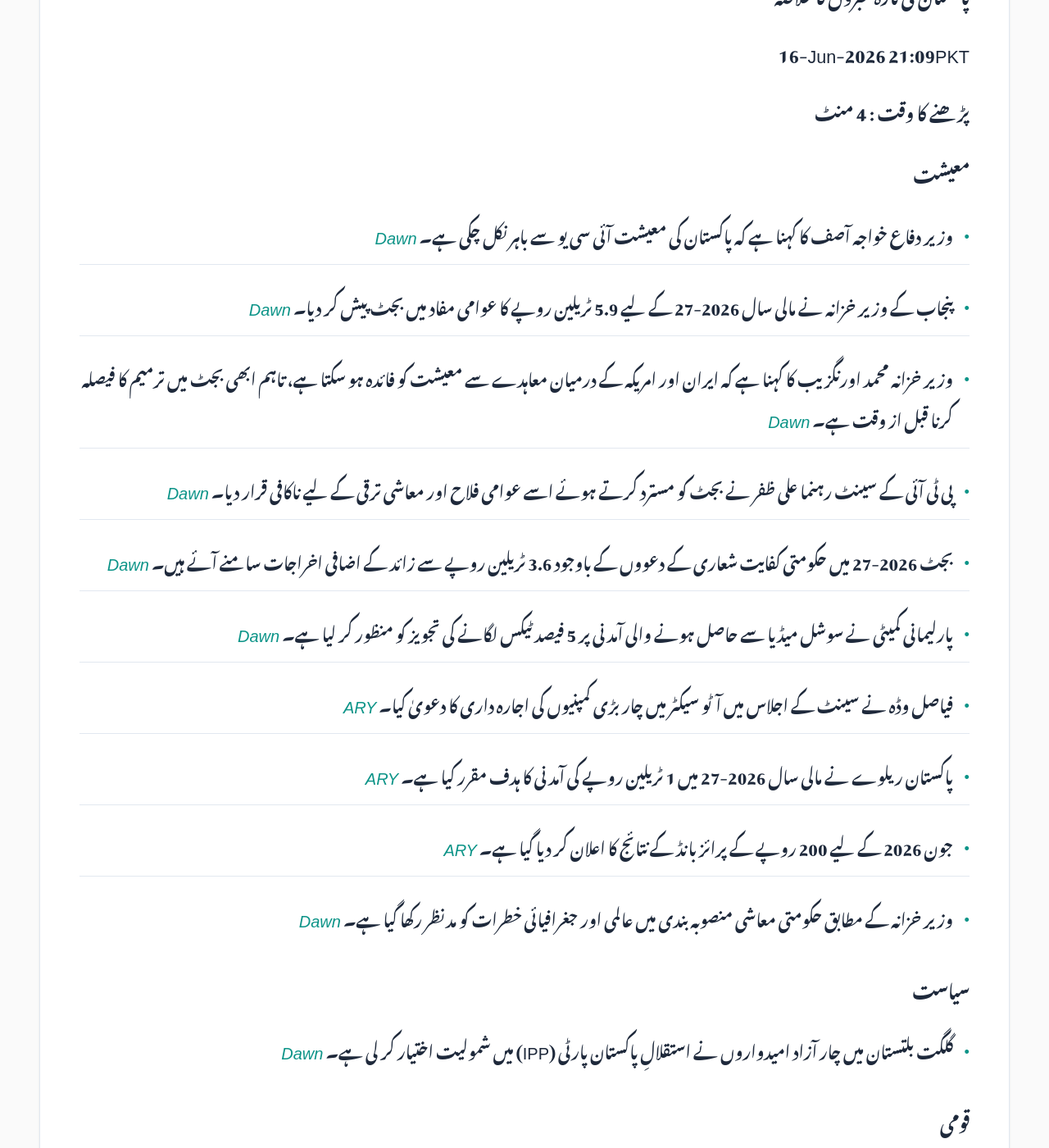
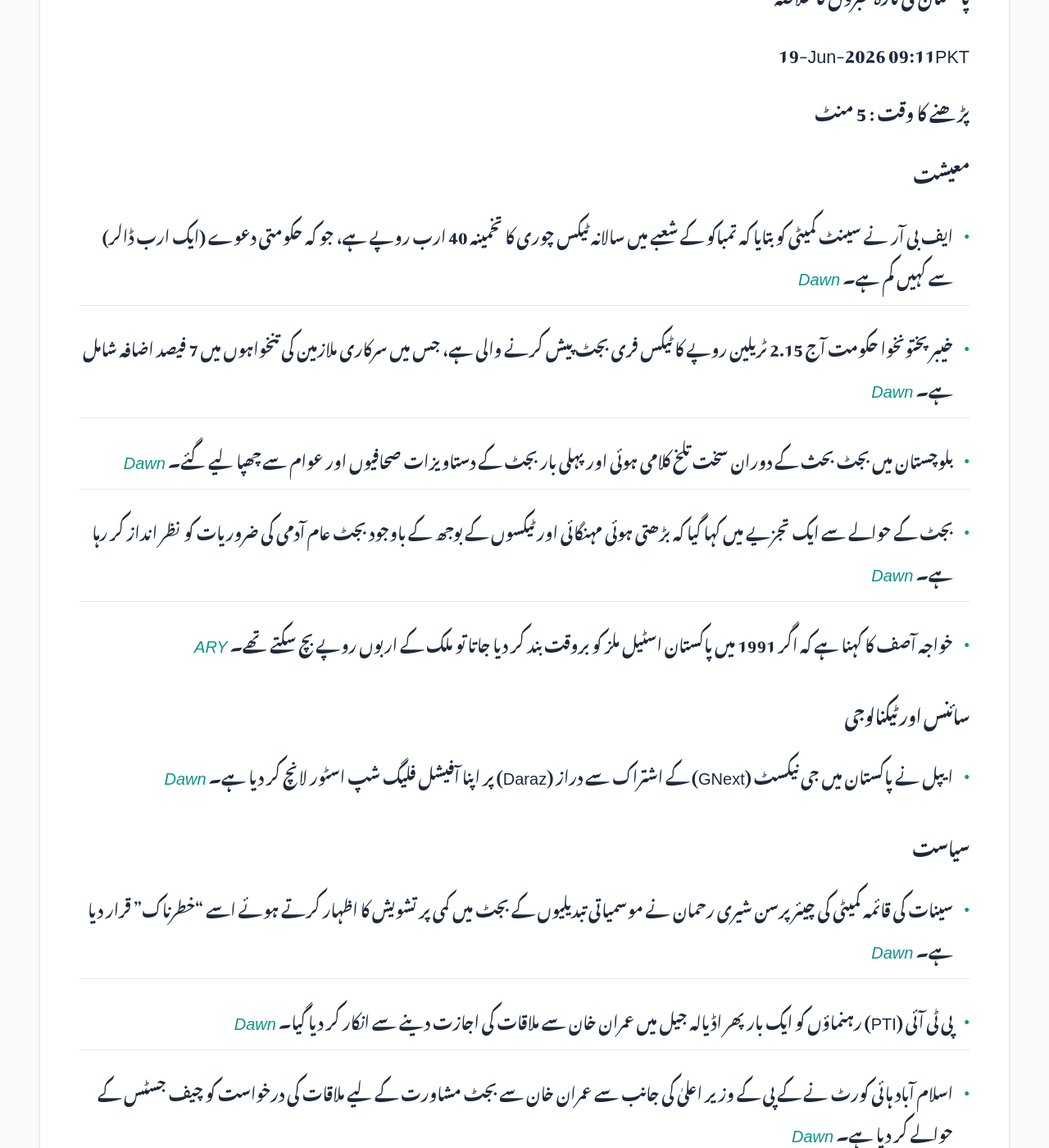
Before and after one commit to zsubzwary/news, a Jekyll site: the page built from ur/index.md, in a window 1280 px wide and 1400 px high, scrolled down 354 px. Shown: the whole window at 82% size. Built offline with Jekyll 4.4.1, drawn with Linux system fonts in a browser that asks for light colours; some web fonts are replaced; comment, search, counter and statistics services are not loaded; some of the changed text lies outside the part shown.

Commit message:
DateTime; 2026-06-19T04:11:13.612Z

```diff
--- a/ur/index.md
+++ b/ur/index.md
@@ -7,48 +7,50 @@ rtl: true
 
 پاکستان کی تازہ خبروں کا خلاصہ
 
- &lrm; 16-Jun-2026 21:09PKT
+ &lrm; 19-Jun-2026 09:11PKT
 
-پڑھنے کا وقت : 4 منٹ
+پڑھنے کا وقت : 5 منٹ
 
 ### معیشت
-- وزیر دفاع خواجہ آصف کا کہنا ہے کہ پاکستان کی معیشت آئی سی یو سے باہر نکل چکی ہے۔ *[Dawn](https://www.dawn.com/news/2008286/pakistans-economy-has-left-the-icu-says-khawaja-asif)*
-- پنجاب کے وزیر خزانہ نے مالی سال 2026-27 کے لیے 5.9 ٹریلین روپے کا عوامی مفاد میں بجٹ پیش کر دیا۔ *[Dawn](https://www.dawn.com/news/2008300/punjab-finance-minister-presents-people-friendly-budget-in-assembly)*
-- وزیر خزانہ محمد اورنگزیب کا کہنا ہے کہ ایران اور امریکہ کے درمیان معاہدے سے معیشت کو فائدہ ہو سکتا ہے، تاہم ابھی بجٹ میں ترمیم کا فیصلہ کرنا قبل از وقت ہے۔ *[Dawn](https://www.dawn.com/news/2008265/aurangzeb-sees-budget-upside-from-us-iran-deal-but-says-way-too-premature-to-revise-projections)*
-- پی ٹی آئی کے سینٹ رہنما علی ظفر نے بجٹ کو مسترد کرتے ہوئے اسے عوامی فلاح اور معاشی ترقی کے لیے ناکافی قرار دیا۔ *[Dawn](https://www.dawn.com/news/2008342/ptis-ali-zafar-rejects-budget-says-it-achieves-neither-growth-nor-public-welfare)*
-- بجٹ 2026-27 میں حکومتی کفایت شعاری کے دعووں کے باوجود 3.6 ٹریلین روپے سے زائد کے اضافی اخراجات سامنے آئے ہیں۔ *[Dawn](https://www.dawn.com/news/2008210/budget-2026-27-record-rs36tr-overspending-belies-govts-austerity-claims)*
-- پارلیمانی کمیٹی نے سوشل میڈیا سے حاصل ہونے والی آمدنی پر 5 فیصد ٹیکس لگانے کی تجویز کو منظور کر لیا ہے۔ *[Dawn](https://www.dawn.com/news/2008234/budget-2026-27-senate-panel-backs-5pc-tax-on-earnings-from-social-media)*
-- فیاصل وڈہ نے سینٹ کے اجلاس میں آٹو سیکٹر میں چار بڑی کمپنیوں کی اجارہ داری کا دعویٰ کیا۔ *[ARY](https://arynews.tv/pakistan-auto-sector-monopoly-explain-by-faisal-vawda)*
-- پاکستان ریلوے نے مالی سال 2026-27 میں 1 ٹریلین روپے کی آمدنی کا ہدف مقرر کیا ہے۔ *[ARY](https://arynews.tv/pakistan-railways-to-earn-rs1trillion-in-financial-year-2026-27)*
-- جون 2026 کے لیے 200 روپے کے پرائز بانڈ کے نتائج کا اعلان کر دیا گیا ہے۔ *[ARY](https://arynews.tv/rs200-prize-bond-draw-june-2026-full-results-announced)*
-- وزیر خزانہ کے مطابق حکومتی معاشی منصوبہ بندی میں عالمی اور جغرافیائی خطرات کو مدنظر رکھا گیا ہے۔ *[Dawn](https://www.dawn.com/news/2008272/govts-economic-planning-mindful-of-possible-external-and-geopolitical-risks-finmin-tells-uk-mp)*
+- ایف بی آر نے سینٹ کمیٹی کو بتایا کہ تمباکو کے شعبے میں سالانہ ٹیکس چوری کا تخمینہ 40 ارب روپے ہے، جو کہ حکومتی دعوے (ایک ارب ڈالر) سے کہیں کم ہے۔ *[Dawn](https://www.dawn.com/news/2009023/fbr-tells-senate-panel-tobacco-tax-theft-is-rs40bn-not-1bn)*
+- خیبر پختونخوا حکومت آج 2.15 ٹریلین روپے کا ٹیکس فری بجٹ پیش کرنے والی ہے، جس میں سرکاری ملازمین کی تنخواہوں میں 7 فیصد اضافہ شامل ہے۔ *[Dawn](https://www.dawn.com/news/2008995/kp-to-unveil-rs215tr-tax-free-budget-today)*
+- بلوچستان میں بجٹ بحث کے دوران سخت تلخ کلامی ہوئی اور پہلی بار بجٹ کے دستاویزات صحافیوں اور عوام سے چھپا لیے گئے۔ *[Dawn](https://www.dawn.com/news/2009013/balochistan-budget-2026-27-press-shut-out-as-balochistan-budget-draws-mpas-ire)*
+- بجٹ کے حوالے سے ایک تجزیے میں کہا گیا کہ بڑھتی ہوئی مہنگائی اور ٹیکسوں کے بوجھ کے باوجود بجٹ عام آدمی کی ضروریات کو نظر انداز کر رہا ہے۔ *[Dawn](https://www.dawn.com/news/2009039/they-dont-really-care)*
+- خواجہ آصف کا کہنا ہے کہ اگر 1991 میں پاکستان اسٹیل ملز کو بروقت بند کر دیا جاتا تو ملک کے اربوں روپے بچ سکتے تھے۔ *[ARY](https://arynews.tv/khawaja-asif-pakistan-steel-mills-should-have-been-shut-earlier)*
+
+### سائنس اور ٹیکنالوجی
+- ایپل نے پاکستان میں جی نیکسٹ (GNext) کے اشتراک سے دراز (Daraz) پر اپنا آفیشل فلیگ شپ اسٹور لانچ کر دیا ہے۔ *[Dawn](https://www.dawn.com/news/2008918/apple-launches-official-flagship-store-on-e-commerce-platform-daraz-pakistan)*
 
 ### سیاست
-- گلگت بلتستان میں چار آزاد امیدواروں نے استقلالِ پاکستان پارٹی (IPP) میں شمولیت اختیار کر لی ہے۔ *[Dawn](https://www.dawn.com/news/2008336/four-independents-join-aleem-khans-istehkam-i-pakistan-party-in-gilgit-baltistan)*
+- سینات کی قائمہ کمیٹی کی چیئرپرسن شیری رحمان نے موسمیاتی تبدیلیوں کے بجٹ میں کمی پر تشویش کا اظہار کرتے ہوئے اسے "خطرناک" قرار دیا ہے۔ *[Dawn](https://www.dawn.com/news/2008996/budget-2026-27-shocking-climate-budget-cut-draws-warning-from-sherry-rehman)*
+- پی ٹی آئی (PTI) رہنماؤں کو ایک بار پھر اڈیالہ جیل میں عمران خان سے ملاقات کی اجازت دینے سے انکار کر دیا گیا۔ *[Dawn](https://www.dawn.com/news/2009012/pti-leaders-denied-meeting-with-imran)*
+- اسلام آباد ہائی کورٹ نے کے پی کے وزیر اعلیٰ کی جانب سے عمران خان سے بجٹ مشاورت کے لیے ملاقات کی درخواست کو چیف جسٹس کے حوالے کر دیا ہے۔ *[Dawn](https://www.dawn.com/news/2008905/ihc-refers-afridis-petition-seeking-meeting-with-imran-for-provincial-budget-consultations-to-chief-justice)*
+- بلاول بھٹو زرداری کا کہنا ہے کہ وفاق نے وعدہ کیا ہے کہ صوبوں کے ترقیاتی فنڈز میں مزید کمی نہیں کی جائے گی۔ *[Dawn](https://www.dawn.com/news/2008864/centre-committed-not-to-ask-for-further-sacrifices-after-freeze-on-provinces-development-funds-bilawal)*
 
 ### قومی
-- نامور وکلاء ایمان مزاری اور ہادی چتھا کو انسانی حقوق کے لیے ان کی خدمات پر عالمی اعزاز سے نوازا گیا۔ *[Dawn](https://www.dawn.com/news/2008326/lawyers-imaan-mazari-hadi-chattha-awarded-prestigious-human-rights-prize-for-advocacy-work)*
-- عمران خان کی بہن علیمہ خان نے ان کی آنکھ کے علاج کے لیے ہسپتال لے جانے کے حکومتی ورژن پر تحفظات کا اظہار کیا۔ *[Dawn](https://www.dawn.com/news/2008278/we-do-not-accept-govts-version-of-events-says-aleema-after-imran-taken-to-hospital-for-5th-time-for-eye-ailment)*
-- اٹک میں سی ٹی ڈی کے ایک آپریشن کے دوران 5 مبینہ دہشت گرد ہلاک ہو گئے۔ *[Dawn](https://www.dawn.com/news/2008293/5-suspected-terrorists-killed-during-intelligence-based-operation-in-attock-ctd)*
-- وزیراعظم شہباز شریف نے گلگت بلتستان میں 100 میگا واٹ کے شمسی توانائی کے منصوبے کی تکمیل میں تیزی لانے کی ہدایت کی۔ *[Dawn](https://www.dawn.com/news/2008274/pm-directs-authorities-to-expedite-work-on-100mw-solar-power-project-in-gb)*
-- حافظ آباد کے ڈی پی او کو ایک مقامی ایم پی اے کے بیٹے کے ساتھ جھگڑے کے بعد عہدے سے ہٹا دیا گیا۔ *[Dawn](https://www.dawn.com/news/2008130/hafizabad-dpo-changed-after-row-with-mpas-son-over-office-toilet-use)*
-- آزاد کشمیر میں JAAC کے احتجاج اور ہڑتال کے دوران تجارتی سرگرمیاں متاثر ہوئیں۔ *[Dawn](https://www.dawn.com/news/2008215/jaac-protest-in-rawalakot-dwindles-as-shutter-down-strike-continues-across-ajk)*
-- پولیس کے مطابق اینمول پنکی کا منشیات کا نیٹ ورک تعلیمی اداروں اور پوش علاقوں تک پھیلا ہوا تھا۔ *[Dawn](https://www.dawn.com/news/2008169/pinkys-long-running-drug-network-targeted-elite-areas-students-io)*
-- لیسکو کی جانب سے بجلی کی لوڈشیڈنگ (آؤٹج) کا اعلان کیا گیا۔ *[ARY](https://arynews.tv/electricity-outage-announced-for-these-areas-by-lesco)*
+- پنجاب پولیس اور سی سی ڈی نے چکوال میں ایک بچی کے قتل کے واقعے میں "مجرمانہ غفلت" تسلیم کرتے ہوئے کہا ہے کہ اس معاملے کو دبایا نہیں جائے گا۔ *[Dawn](https://www.dawn.com/news/2008924/punjab-police-ccd-admit-mistake-in-girls-killing-in-chakwal-assure-incident-will-not-be-covered-up)*
+- کراچی میں ٹرانسپورٹرز کی شہر گیر ہڑتال کے باعث شہریوں کو شدید مشکلات کا سامنا کرنا پڑ رہا ہے۔ *[Dawn](https://www.dawn.com/news/2009067/commuters-suffer-as-transporters-hold-strike)*
+- سپریم کورٹ آف پاکستان نے عدالتی عمل کو ڈیجیٹل ادائیگیوں کے ذریعے "کیش لیس" بنانے کے لیے اسٹیٹ بینک اور 1LINK کے ساتھ معاہدہ کیا ہے۔ *[Dawn](https://www.dawn.com/news/2009017/judicial-processes-go-cashless)*
+- مارگلہ ہلز نیشنل پارک کے تحفظ اور وہاں تجارتی سرگرمیوں کے حوالے سے بحث جاری ہے۔ *[Dawn](https://www.dawn.com/news/2009037/mhnp-conservation-vs-absolutism)*
 
 ### بین الاقوامی
-- بھارت نے امتحانی دھوکہ دہی روکنے کے لیے ٹیلی گرام ایپ پر پابندی لگا دی ہے۔ *[Dawn](https://www.dawn.com/news/2008345/india-blocks-telegram-before-retest-exam-to-curb-cheating)*
-- امریکی فوج آسٹریلیا کے ساحل پر جنگ کے لیے تیار ہتھیاروں کا ذخیرہ قائم کرنے کا منصوبہ بنا رہی ہے۔ *[Dawn](https://www.dawn.com/news/2008291/us-military-to-build-war-ready-stockpile-in-australia-documents-show)*
-- کیلیفورنیا میں امریکی فضائیہ کا بی 52 بمبار گرنے سے عملے کے 8 افراد ہلاک ہو گئے۔ *[Dawn](https://www.dawn.com/news/2008268/us-air-force-b-52-bomber-crashes-in-california-killing-all-8-crew-aboard)*
-- برطانوی رکن پارلیمنٹ نے افغانستان سے ہونے والے حملوں کے خلاف پاکستان کے دفاع کے حق کی حمایت کی۔ *[Dawn](https://www.dawn.com/news/2008233/uk-mp-backs-pakistans-response-to-attacks-from-afghanistan)*
-- کویت میں ایک شاہی خاندان کے رکن کو تین سال قید کی سزا سنائی گئی۔ *[ARY](https://arynews.tv/kuwait-sentences-royal-to-three-years-in-prison)*
+- امریکی نائب صدر جے ڈی وینس نے ایران کے ساتھ ہونے والے معاہدے پر اسرائیلی تنقید کرنے والوں کو سخت جواب دیا ہے۔ *[Dawn](https://www.dawn.com/news/2008928/wake-up-us-vp-vance-rebukes-israeli-critics-of-iran-deal)*
+- وزیر اعظم شہباز شریف نے ایران کے صدر سے فون پر بات کرتے ہوئے کہا کہ واشنگٹن اور تہران کے درمیان معاہدہ ایران کی تعمیر نو میں اہم ہوگا۔ *[Dawn](https://www.dawn.com/news/2008902/landmark-islamabad-mou-to-go-a-long-way-in-rebuilding-iran-pm-shehbaz-tells-pezeshkian)*
+- پاکستان نے سندھ کے دریاؤں پر بھارت کے 17 منصوبوں کو "ہائیڈرو ہیجمنی" کا ذریعہ قرار دیتے ہوئے شدید مخالفت کی ہے۔ *[Dawn](https://www.dawn.com/news/2008889/pakistan-assails-17-indian-projects-on-indus-waterways-calls-them-tools-for-hydro-hegemony)*
+- یوکرین نے ماسکو میں ایک بڑے آئل ریفائنری پر ڈرون کے ذریعے بڑا حملہ کیا جس سے آگ لگ گئی۔ *[Dawn](https://www.dawn.com/news/2008917/ukraine-sets-moscow-refinery-ablaze-in-biggest-attack-in-years)*
+- ایران اور امریکہ کے درمیان ہونے والے معاہدے کی بنیاد پر ڈیجیٹل طور پر دستخط مکمل ہو چکے ہیں۔ *[Dawn](https://www.dawn.com/news/2009029/digital-deal)*
+- امریکی نائب صدر نے ایران کے ساتھ امن مذاکرات کے سلسلے میں اپنا دورہ منسوخ کر دیا ہے۔ *[ARY](https://arynews.tv/jd-vance-cancels-trip-for-peace-talks-with-iran)*
 
 ### کھیل
-- بھارتی کرکٹ کھلاڑی سویرا ونشی نے سری لنکا کے خلاف میچ کے دوران جارحانہ رویہ اختیار کیا۔ *[Dawn](https://www.dawn.com/news/2008271/indian-wunderkind-sooryavanshi-15-loses-cool-in-on-field-spat-during-sri-lanka-match)*
+- میکسیکو نے جنوبی کوریا کو ہرا کر ورلڈ کپ کے ناک آؤٹ مرحلے میں پہنچنے والی پہلی ٹیم ہونے کا اعزاز حاصل کر لیا ہے۔ *[Dawn](https://www.dawn.com/news/2009051/co-hosts-mexico-first-team-into-world-cup-knockout-rounds)*
+- جنوبی افریقہ نے چیک جمہوریہ کے خلاف ڈرا کے ساتھ اپنے ورلڈ کپ کے خواب کو زندہ رکھا ہے۔ *[Dawn](https://www.dawn.com/news/2008926/south-africa-hold-czechs-keep-world-cup-knockout-dream-alive)*
+- ورلڈ کپ کے گروپ بی میں کینیڈا نے قطر کو شکست دے دی ہے۔ *[ARY](https://arynews.tv/canada-thrash-qatar-in-world-cup-group-b)*
+- سویڈن کے سربراہ پیٹر نے ورلڈ کپ میں اپنی ٹیم کی بہتری کے عزم کا اظہار کیا ہے۔ *[ARY](https://arynews.tv/sweden-boss-potter-eyes-redemption-at-world-cup)*
+- سوئٹزرلینڈ نے بوسنیا ہرزیگووینا کو شکست دے کر ورلڈ کپ کے آخری 32 کے مرحلے میں جگہ بنانے کے قریب کامیابی حاصل کی۔ *[ARY](https://arynews.tv/switzerland-beat-bosnia-herzegovina-to-close-on-world-cup-last-32)*
+- ککوریلا نے ریئل میڈرڈ کی طرف سے منتقلی کو ایک بڑا قدم قرار دیا ہے۔ *[ARY](https://arynews.tv/real-madrid-move-huge-step-up-says-cucurella)*
+- انگلش کرکٹ کے عظیم کھلاڑی بوتھم نے اسٹوکس کی کرفیو توڑنے پر تنقید کی ہے۔ *[ARY](https://arynews.tv/england-great-botham-slams-stokes-for-breaking-curfew)*
 
 ### دیگر
-- ٹام ہولینڈ نے اپنی شریک حیات کے طور پر زینڈیا کا نام لے کر اپنی شادی کی تصدیق کر دی۔ *[ARY](https://arynews.tv/tom-holland-finally-calls-zendaya-his-wife-confirming-the-secret-marriage)*
-- کیٹی پرائس کو ایک تقریب کے دوران خاموش رہنے کا کہا گیا۔ *[ARY](https://arynews.tv/katie-price-told-to-shut-up-at-rugby-event-amid-husbands-dubai-jail-saga)*
-- مشہور اینیمیشن 'کیکی ڈیلیوری سروس' پر لائیو ایکشن سیریز بنائی جا رہی ہے۔ *[ARY](https://arynews.tv/kikis-delivery-service-remake-live-action)*
-- جیسن موموا کے نئے انداز (look) پر مداحوں کا ردعمل سامنے آیا ہے۔ *[ARY](https://arynews.tv/fast-furious-fans-freak-out-over-jason-momoas-unhinged-lobo-look)*
-- جارج لوکاس اب بھی اسکائی واکر رینچ کے مالک ہیں۔ *[ARY](https://arynews.tv/george-lucas-still-star-wars-landlord-skywalker-ranch)*
+-テイलर سوئفت نے 'ٹائے اسٹوری 5' کے لیے گانا تخلیق کرنے کے بارے میں اپنے تجربات شیئر کیے۔ *[ARY](https://arynews.tv/taylor-swift-shares-hectic-day-she-created-toy-story-5-song)*
+- شینی سوئینی نے اپنے بوائے فرینڈ سکوٹر براؤن کے لیے سالگرہ کی پوسٹ شیئر کی ہے۔ *[ARY](https://arynews.tv/sydney-sweeney-gushes-over-bf-scooter-braun-in-romantic-birthday-post)*
+- میگن مارکل کے برطانیہ واپسی کے حوالے سے شاہی خاندان میں تشویش پائی جا رہی ہے۔ *[ARY](https://arynews.tv/meghan-to-return-to-uk-for-invictus-with-prince-archie-and-lilibet-as-royals-furious)*
```
